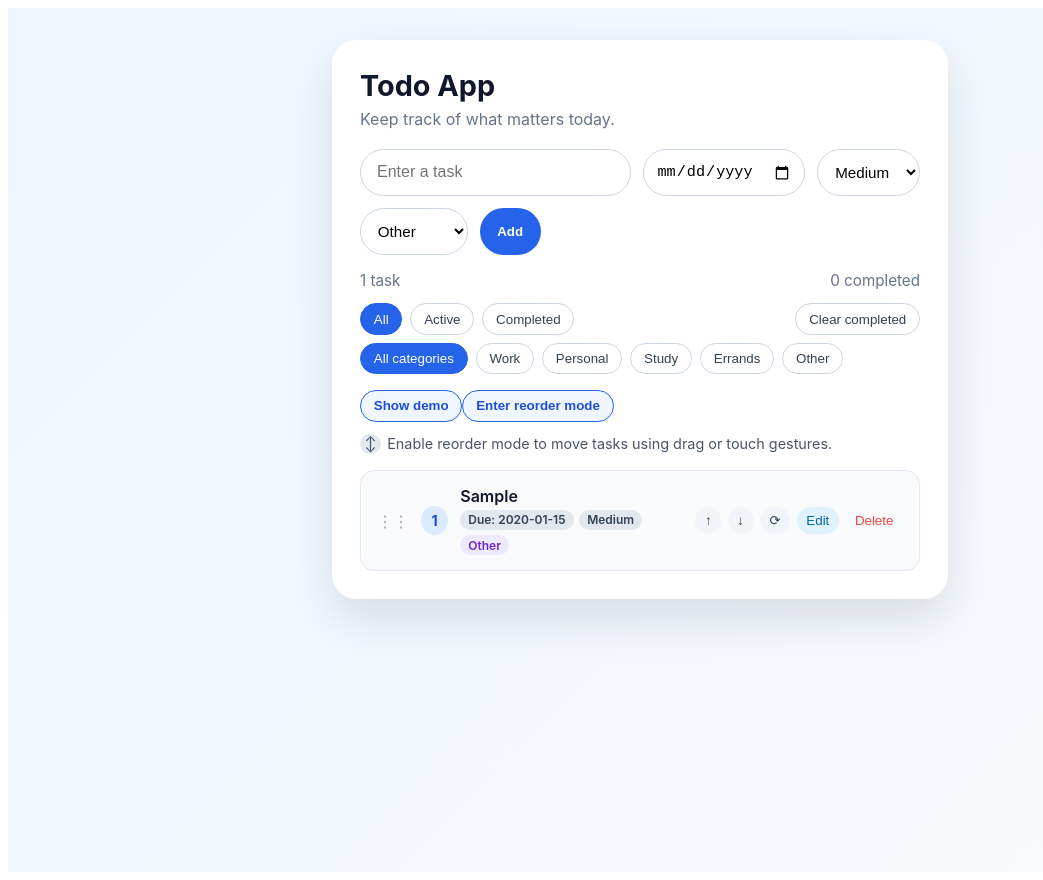
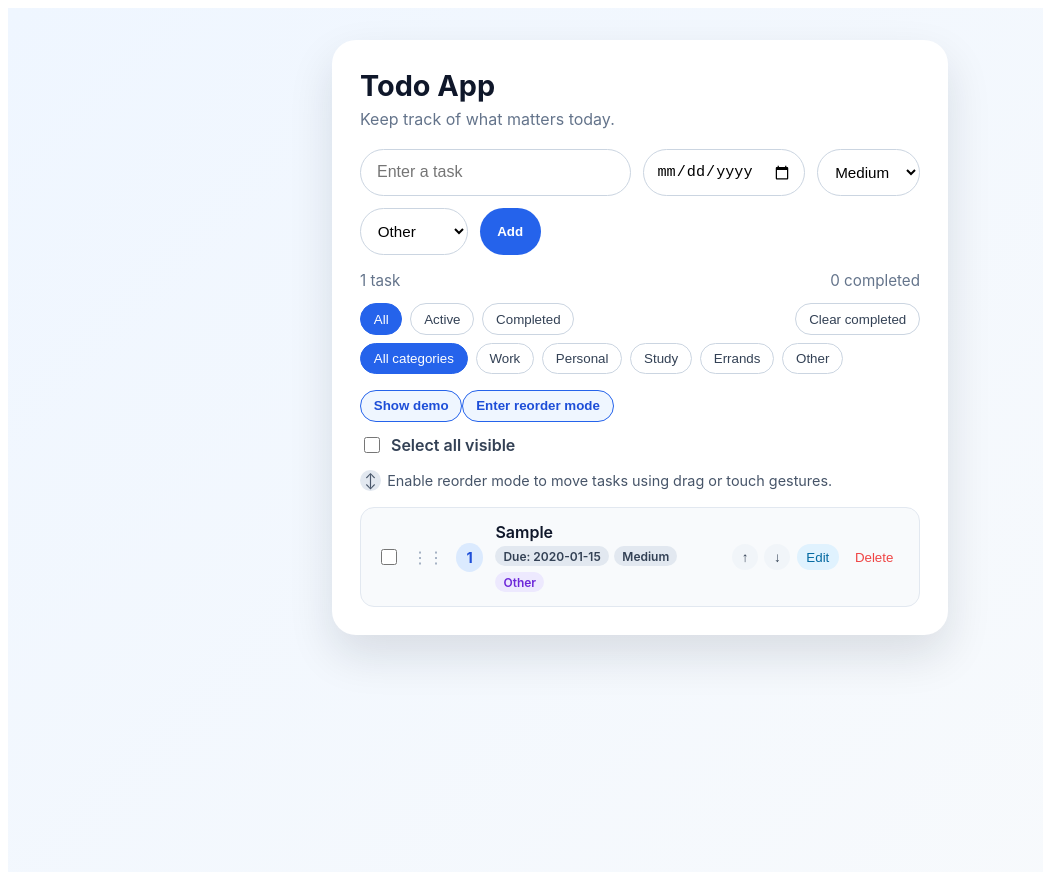
Before and after one commit to Jimi-Chhatrala/angular-tutorial, an Angular app: page / in a window 1280 px wide. Both pictures are taken after typing "Sample", "2020-01-15" into the empty fields and a click on the button "Add". Shown: the whole page, without its empty margins (0-1043 px from the left). Built offline with nearby package versions, Linux system fonts and the light colour scheme.

Commit message:
23-todo-app

```diff
--- a/src/app/app.html
+++ b/src/app/app.html
@@ -91,6 +91,32 @@
         {{ reorderMode() ? 'Exit reorder mode' : 'Enter reorder mode' }}
       </button>
     </div>
+
+    @if (selectedTodoIds().length > 0) {
+      <div class="bulk-actions-row">
+        <span>{{ selectedTodoIds().length }} selected</span>
+        <div class="bulk-actions">
+          <button class="bulk-btn complete" type="button" (click)="bulkMarkSelectedComplete()">Complete</button>
+          <button class="bulk-btn delete" type="button" (click)="bulkDeleteSelected()">Delete</button>
+          <button class="bulk-btn clear" type="button" (click)="clearSelection()">Clear</button>
+        </div>
+      </div>
+    }
+
+    @if (visibleTodos().length > 0) {
+      <div class="select-all-row">
+        <label class="select-all-control">
+          <input
+            class="todo-select"
+            type="checkbox"
+            [checked]="areAllVisibleTodosSelected()"
+            (change)="toggleSelectAllVisible()"
+          />
+          <span>Select all visible</span>
+        </label>
+      </div>
+    }
+
     <div class="reorder-helper" [class.active]="reorderMode()">
       <span class="reorder-helper-icon">↕</span>
       {{ reorderMode()
@@ -193,6 +219,13 @@
               </div>
             } @else {
               <div class="todo-content" (click)="toggleTodo(todo.id)">
+                <input
+                  class="todo-select"
+                  type="checkbox"
+                  [checked]="isTodoSelected(todo.id)"
+                  (click)="$event.stopPropagation(); toggleTodoSelection(todo.id)"
+                  aria-label="Select todo"
+                />
                 <span class="todo-drag-handle" aria-hidden="true">⋮⋮</span>
                 <span class="todo-index">{{ $index + 1 }}</span>
                 <div class="todo-text-block">
@@ -209,7 +242,6 @@
               <div class="todo-actions">
                 <button class="move-btn" type="button" (click)="moveTodoUp(todo.id); $event.stopPropagation()">↑</button>
                 <button class="move-btn" type="button" (click)="moveTodoDown(todo.id); $event.stopPropagation()">↓</button>
-                <button class="move-btn" type="button" (click)="reorderTodos(todo.id, todo.id); $event.stopPropagation()">⟳</button>
                 <button class="edit-btn" type="button" (click)="startEditing(todo); $event.stopPropagation()">Edit</button>
                 <button class="delete-btn" type="button" (click)="deleteTodo(todo.id); $event.stopPropagation()">Delete</button>
               </div>
--- a/src/app/app.scss
+++ b/src/app/app.scss
@@ -130,6 +130,60 @@
   margin-bottom: 0.75rem;
 }
 
+.bulk-actions-row {
+  display: flex;
+  align-items: center;
+  justify-content: space-between;
+  gap: 0.75rem;
+  padding: 0.75rem 0.9rem;
+  margin-bottom: 0.85rem;
+  border-radius: 14px;
+  background: #eff6ff;
+  color: #1d4ed8;
+  font-weight: 600;
+}
+
+.select-all-row {
+  margin-bottom: 0.85rem;
+}
+
+.select-all-control {
+  display: inline-flex;
+  align-items: center;
+  gap: 0.5rem;
+  color: #334155;
+  font-weight: 600;
+}
+
+.bulk-actions {
+  display: flex;
+  flex-wrap: wrap;
+  gap: 0.45rem;
+}
+
+.bulk-btn {
+  border: none;
+  border-radius: 999px;
+  padding: 0.4rem 0.7rem;
+  cursor: pointer;
+  font-weight: 600;
+}
+
+.bulk-btn.complete {
+  background: #dcfce7;
+  color: #166534;
+}
+
+.bulk-btn.delete {
+  background: #fee2e2;
+  color: #b91c1c;
+}
+
+.bulk-btn.clear {
+  background: #e2e8f0;
+  color: #334155;
+}
+
 .reorder-helper {
   color: #475569;
   font-size: 0.9rem;
@@ -258,6 +312,13 @@
   gap: 0.75rem;
   flex: 1;
   cursor: pointer;
+}
+
+.todo-select {
+  width: 1rem;
+  height: 1rem;
+  accent-color: #2563eb;
+  flex-shrink: 0;
 }
 
 .todo-drag-handle {
--- a/src/app/app.ts
+++ b/src/app/app.ts
@@ -43,6 +43,7 @@ export class App {
   searchTerm = signal('');
   showDemo = signal(false);
   reorderMode = signal(false);
+  selectedTodoIds = signal<number[]>([]);
   editingTodoId = signal<number | null>(null);
   editingText = signal('');
   draggedTodoId = signal<number | null>(null);
@@ -146,6 +147,67 @@ export class App {
   toggleTodo(id: number) {
     this.todos.update((list) => list.map((item) => (item.id === id ? { ...item, done: !item.done } : item)));
     this.persistTodos();
+  }
+
+  toggleTodoSelection(id: number) {
+    this.selectedTodoIds.update((selectedIds) =>
+      selectedIds.includes(id) ? selectedIds.filter((selectedId) => selectedId !== id) : [...selectedIds, id],
+    );
+  }
+
+  isTodoSelected(id: number) {
+    return this.selectedTodoIds().includes(id);
+  }
+
+  areAllVisibleTodosSelected() {
+    const visibleIds = this.visibleTodos().map((todo) => todo.id);
+    return visibleIds.length > 0 && visibleIds.every((id) => this.selectedTodoIds().includes(id));
+  }
+
+  toggleSelectAllVisible() {
+    const visibleIds = this.visibleTodos().map((todo) => todo.id);
+    const selectedIds = this.selectedTodoIds();
+
+    if (visibleIds.length === 0) {
+      return;
+    }
+
+    const allVisibleSelected = visibleIds.every((id) => selectedIds.includes(id));
+
+    if (allVisibleSelected) {
+      this.selectedTodoIds.set(selectedIds.filter((id) => !visibleIds.includes(id)));
+      return;
+    }
+
+    this.selectedTodoIds.set([...new Set([...selectedIds, ...visibleIds])]);
+  }
+
+  bulkMarkSelectedComplete() {
+    const selectedIds = this.selectedTodoIds();
+
+    if (selectedIds.length === 0) {
+      return;
+    }
+
+    this.todos.update((list) => list.map((todo) => (selectedIds.includes(todo.id) ? { ...todo, done: true } : todo)));
+    this.persistTodos();
+    this.selectedTodoIds.set([]);
+  }
+
+  bulkDeleteSelected() {
+    const selectedIds = this.selectedTodoIds();
+
+    if (selectedIds.length === 0) {
+      return;
+    }
+
+    this.todos.update((list) => list.filter((todo) => !selectedIds.includes(todo.id)));
+    this.persistTodos();
+    this.selectedTodoIds.set([]);
+  }
+
+  clearSelection() {
+    this.selectedTodoIds.set([]);
   }
 
   deleteTodo(id: number) {
```
Also changed, not shown: 1 other file (tests, documents, lock files or other folders).
